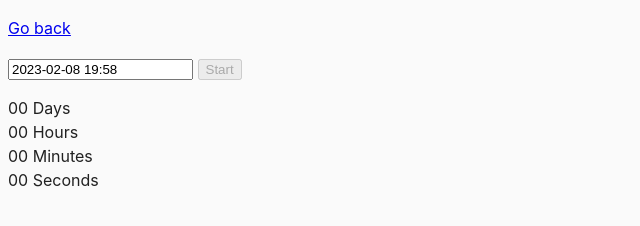
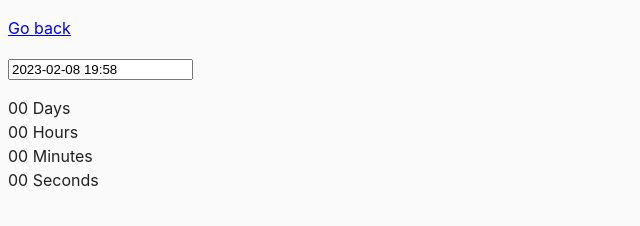
Before and after one commit to Malk0v/js-hw-11, a website built with Parcel: page src/partials/02-timer.html in a window 1280 px wide. Shown: the full height of the page, 0-640 px from the left. Built offline with nearby package versions, Linux system fonts and the light colour scheme.

Commit message:
Update 02-timer.html

```diff
--- a/src/partials/02-timer.html
+++ b/src/partials/02-timer.html
@@ -12,7 +12,7 @@
     <p><a href="../index.html">Go back</a></p>
 
     <input type="text" class="input" id="datetime-picker" />
-    <button type="button" data-start disabled="false">Start</button>
+    <!-- <button type="button" data-start disabled="false">Start</button> -->
 
     <p class="clockface js-clockface"></p>
     <div class="timer">
```
